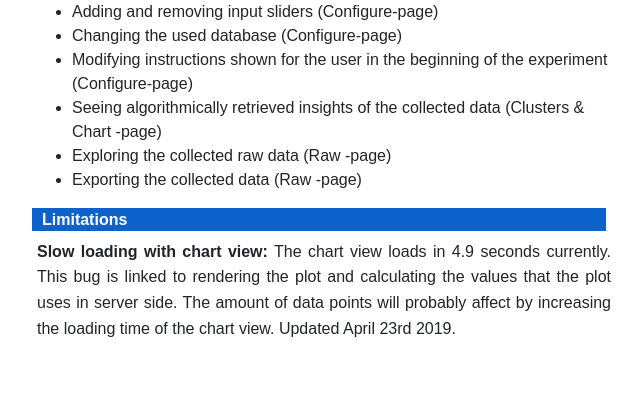
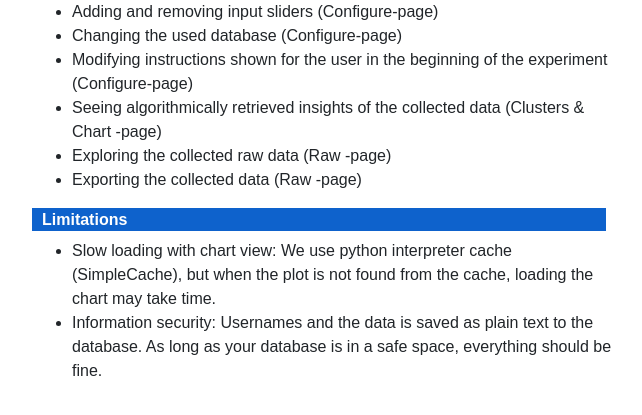
Before and after one commit to leahkla/cognitive-neuroscience-project, a Flask app: page /instructions in a window 1280 px wide. Shown: the part 320-735 px from the top of the page, without its empty margins (316-958 px from the left). Run offline with Flask 2, Linux system fonts and the light colour scheme; the visitor is signed in with stand-in values (Sample User, id 1); some libraries are stand-ins or nearby versions.

Commit message:
Researcher instructions

```diff
--- a/app/templates/researcher/instructions.html
+++ b/app/templates/researcher/instructions.html
@@ -79,10 +79,11 @@
 
 	 <h4 class="subheader"> Limitations</h4>
 
-	 <p>
-		<b>Slow loading with chart view:</b> The chart view loads in 4.9 seconds currently. This bug is linked to rendering the plot and calculating the values that the plot uses in server side. The amount of data points will probably affect by increasing the loading time of the chart view. Updated April 23rd 2019.
-		</p>
-
+	<ul>
+  		<li>Slow loading with chart view: We use python interpreter cache (SimpleCache), but when the plot is not found from the cache, loading the chart may take time.</li>
+  		<li>Information security: Usernames and the data is saved as plain text to the database. As long as your database is in a safe space, everything should be fine.
+	    </li>
+	 </ul>
 </div>
 
 {% endblock %}
```
